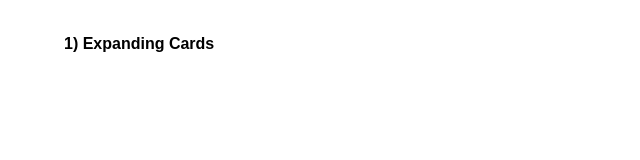
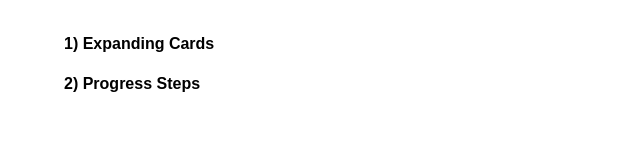
Before and after one commit to musamueed19/50-WebDev-Projects, a Next.js app in the folder web-dev-50projects/: page / in a window 1280 px wide. Shown: the top 160 px of the page, without its empty margins (0-640 px from the left). Built offline with nearby package versions, Linux system fonts and the light colour scheme; a web font is replaced by a local one.

Commit message:
setup, proj2, part-1

```diff
--- /dev/null
+++ b/web-dev-50projects/app/2-progresssteps/page.jsx
@@ -0,0 +1,9 @@
+import React from 'react'
+
+const ProgressStepsPage = () => {
+  return (
+    <div>ProgressStepsPage</div>
+  )
+}
+
+export default ProgressStepsPage
--- a/web-dev-50projects/app/globals.css
+++ b/web-dev-50projects/app/globals.css
@@ -1,5 +1,5 @@
 /* Font - import */
-@import url('https://fonts.googleapis.com/css?family=Muli&display=swap');
+@import url("https://fonts.googleapis.com/css?family=Muli&display=swap");
 
 @import "tailwindcss";
 
@@ -19,14 +19,16 @@
   :root {
     --background: #0a0a0a;
     --foreground: #ededed;
+    --line-border-fill: #3498db;
+    --circle-bg-fill: #3aa6ee;
+    --line-border-empty: #e0e0e0;
   }
 }
 
 /* Universal Selector */
 * {
-
-    /* adding any padding or border in the element, will not effect the width of it */
-    box-sizing: border-box;
+  /* adding any padding or border in the element, will not effect the width of it */
+  box-sizing: border-box;
 }
 
 body {
--- a/web-dev-50projects/app/page.js
+++ b/web-dev-50projects/app/page.js
@@ -1,3 +1,4 @@
+import { projectsList } from "@/constants";
 import Image from "next/image";
 import Link from "next/link";
 
@@ -5,13 +6,16 @@ export default function Home() {
   return (
     <div className="h-screen w-screen">
       <div className="w-9/10 mx-auto pt-8">
-        <ul>
-          <Link href={"1-expandingcards"} className="font-bold">
-            1){" "}
+        <ul className="flex flex-col gap-y-4">
+          {projectsList.map((project, index) => (
+
+          <Link key={index} href={project.href} className="font-bold">
+            {index + 1}){" "}
             <span className="hover:text-red-500 hover:underline ">
-              Expanding Cards
+              {project.title}
             </span>
           </Link>
+          ))}
         </ul>
       </div>
     </div>
--- a/web-dev-50projects/constants.js
+++ b/web-dev-50projects/constants.js
@@ -21,3 +21,16 @@ export const expandingCards = [
     title: "Mountain - Clouds",
   },
 ];
+
+
+export const projectsList = [
+  {
+    href: "1-expandingcards",
+    title: "Expanding Cards"
+  },
+  {
+    href: "2-progresssteps",
+    title: "Progress Steps"
+  },
+
+]
```
Also changed, not shown: 2 other files (tests, documents, lock files or other folders).
